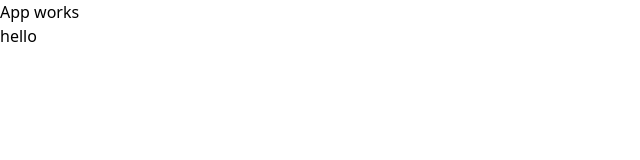
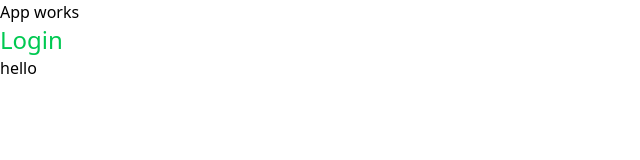
Before and after one commit to bhashana99/findmymedi, an Angular app in the folder front-end/: page / in a window 1280 px wide. Shown: the top 160 px of the page, without its empty margins (0-640 px from the left). Built offline with nearby package versions, Linux system fonts and the light colour scheme.

Commit message:
call when someone click login button, wso2 identity server

```diff
--- a/front-end/src/app/app.html
+++ b/front-end/src/app/app.html
@@ -1,2 +1,3 @@
 <p>App works</p>
+<app-login></app-login>
 <h1>hello</h1>
--- a/front-end/src/app/app.ts
+++ b/front-end/src/app/app.ts
@@ -1,8 +1,9 @@
 import { Component, signal } from '@angular/core';
+import { LoginComponent } from "./auth/login/login.component";
 
 @Component({
   selector: 'app-root',
-  imports: [],
+  imports: [LoginComponent],
   templateUrl: './app.html',
   styleUrl: './app.css'
 })
--- a/front-end/src/app/auth/login/login.component.html
+++ b/front-end/src/app/auth/login/login.component.html
@@ -1 +1,3 @@
-<p>login works!</p>
+<button class="text-2xl text-green-500 cursor-pointer" (click)="login()">
+  Login
+</button>
--- a/front-end/src/app/auth/login/login.component.ts
+++ b/front-end/src/app/auth/login/login.component.ts
@@ -1,4 +1,5 @@
 import { Component } from '@angular/core';
+import { environment } from '../../../environments/environment';
 
 @Component({
   selector: 'app-login',
@@ -7,5 +8,7 @@ import { Component } from '@angular/core';
   styleUrl: './login.component.css',
 })
 export class LoginComponent {
-
+  login() {
+    window.location.href = `${environment.backendBaseUrl}/oauth2/authorization/wso2`;
+  }
 }
--- /dev/null
+++ b/front-end/src/environments/environment.ts
@@ -0,0 +1,4 @@
+export const environment = {
+  production: false,
+  backendBaseUrl: 'http://localhost:8080'
+};
```
